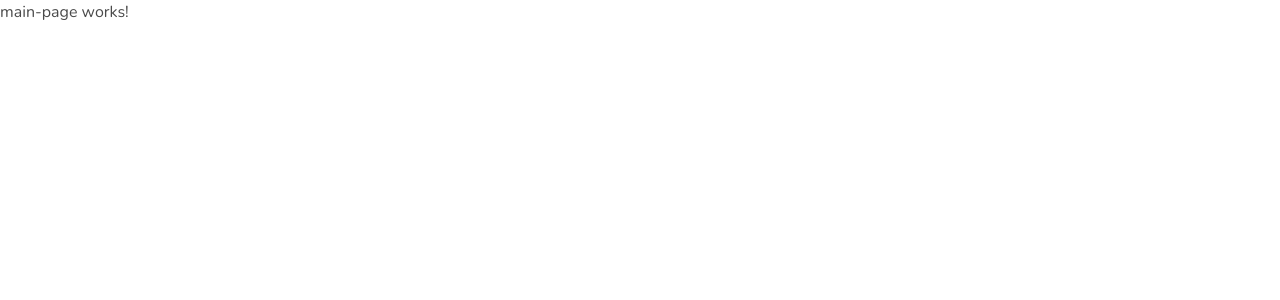
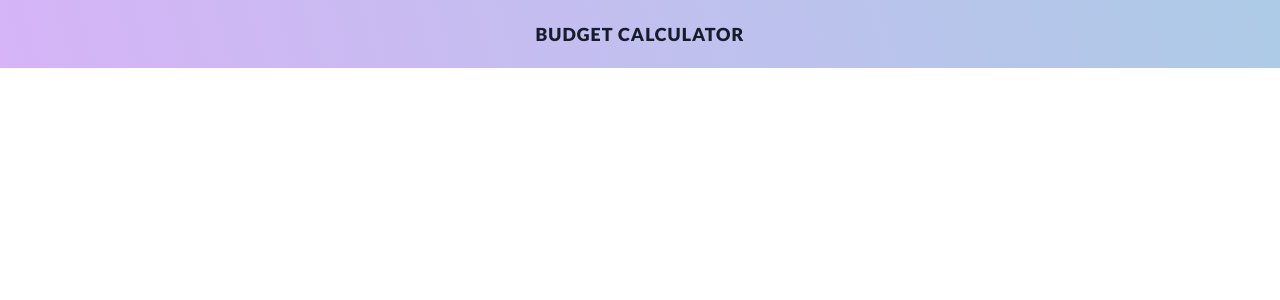
Before and after one commit to Pmparekh2000/BudgetCacliInAng, an Angular app: page / in a window 1280 px wide. Shown: the top 300 px of the page. Built offline with nearby package versions, Linux system fonts and the light colour scheme.

Commit message:
Header made

```diff
--- a/src/app/main-page/main-page.component.html
+++ b/src/app/main-page/main-page.component.html
@@ -1 +1,3 @@
-<p>main-page works!</p>
+<div class="top-bar">
+    <h1>Budget Calculator</h1>
+</div>
--- a/src/app/main-page/main-page.component.scss
+++ b/src/app/main-page/main-page.component.scss
@@ -0,0 +1,21 @@
+@import '../../main-styles.scss';
+
+.top-bar{
+    display: flex;
+    width: 100%;
+    height: 68px;
+    background: linear-gradient(75deg, rgb(214, 180, 247), rgb(173, 203, 231));
+
+    //Horizontally and vertically canter the text
+    justify-content: center;
+    align-items: center;
+
+    h1{
+        font-family: 'Lato';
+        font-size: 18px;
+        letter-spacing: 1px;
+        font-weight: 900;
+        text-transform: uppercase;
+        color: $dark;
+    }
+}
```
